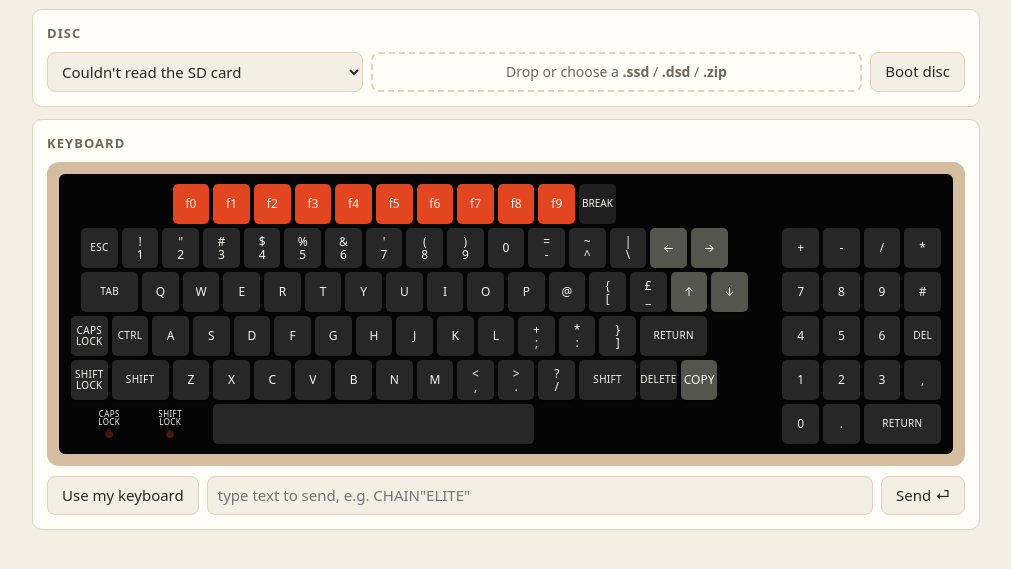
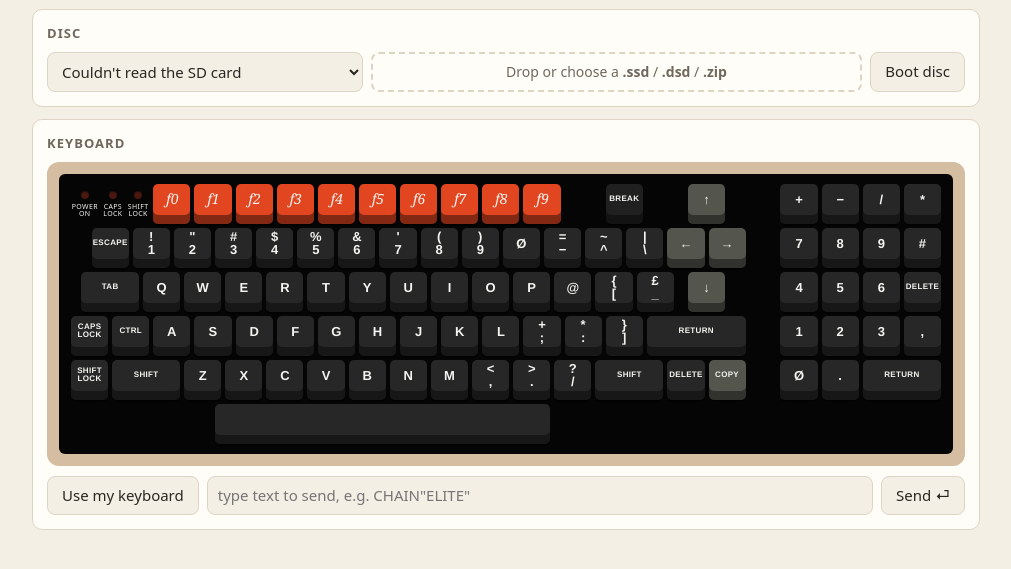
Before and after one commit to 8bitkick/rp2350-bbc-micro, a plain HTML site: page presto/web/index.html in a window 1280 px wide. Shown: the part 107-676 px from the top of the page, without its empty margins (134-1145 px from the left). Drawn offline with Linux system fonts and the light colour scheme; no server answers.

Commit message:
Web keyboard laid out as a Master 128's
From photographs of a Master 128: the cursor keys as its diamond (up in
the function row by BREAK, left and right ending the number row, down
ending the QWERTY row), DELETE and COPY under left and right, a wider
RETURN, the keypad level with the function row down to the Z row, and
POWER ON, CAPS LOCK and SHIFT LOCK as three LEDs left of f0 (POWER ON lit
while the Presto answers). Keycaps show the legend on the top face with
the skirt below, small bold capitals on the word keys, slashed zeros and
an italic f on the function keys.

```diff
--- a/presto/web/index.html
+++ b/presto/web/index.html
@@ -57,20 +57,21 @@ progress { width: 100%; height: 6px; margin-top: 8px; accent-color: var(--accent
 .empty { color: var(--muted); font-size: 14px; padding: 6px 8px; }
 /* the keyboard */
 #kbwrap { overflow-x: auto; }
-/* a grid of quarter keys, 21.5 keys wide: a Master 128's main keys (placed as on the BBC's case, from
-   the xr.bbcmic.ro model) and, to their right, its numeric keypad */
-#kbcase { background: var(--bbc-case); border-radius: 12px; padding: 12px; min-width: 852px; }
+/* a grid of quarter keys, 21.25 keys wide: a Master 128's keyboard as on its case (from photographs):
+   the main keys with the cursor diamond, and the numeric keypad to their right */
+#kbcase { background: var(--bbc-case); border-radius: 12px; padding: 12px; min-width: 842px; }
 #kb { background: var(--bbc-inlay); border-radius: 6px; padding: 10px; user-select: none; -webkit-user-select: none; touch-action: manipulation;
-      display: grid; grid-template-columns: repeat(86, 1fr); grid-auto-rows: 40px; gap: 4px 0; }
+      display: grid; grid-template-columns: repeat(85, 1fr); grid-auto-rows: 40px; gap: 4px 0; }
 #kb .frow { margin-bottom: 8px; }
-.k { height: 100%; margin: 0 2px; border-radius: 5px; background: var(--bbc-key); color: var(--bbc-legend); border: 0; padding: 0 2px; font-size: 12px; line-height: 1.1; display: flex; align-items: center; justify-content: center; text-align: center; cursor: pointer; box-shadow: 0 2px 0 rgba(0,0,0,.45); white-space: pre-line; }
-.k.f { background: var(--bbc-fkey); }
-.k.b { background: var(--bbc-break); font-size: 10px; }
-.k.c { font-size: 10px; letter-spacing: .03em; }
+/* a keycap: the legend sits on the top face, the darker skirt below it, as on the BBC's keys */
+.k { height: 100%; margin: 0 2px; border-radius: 5px; background: var(--bbc-key); color: var(--bbc-legend); border: 0; padding: 2px 2px 11px; font: 600 13px/1.05 "Helvetica Neue", Arial, sans-serif; display: flex; align-items: center; justify-content: center; text-align: center; cursor: pointer; box-shadow: inset 0 -9px 0 rgba(0,0,0,.42), 0 2px 0 rgba(0,0,0,.5); white-space: pre-line; }
+.k.f { background: var(--bbc-fkey); font: italic 500 14px/1 Georgia, "Times New Roman", serif; }
+.k.b { background: var(--bbc-break); font-size: 8px; font-weight: 700; letter-spacing: .04em; }
+.k.c { font-size: 8px; font-weight: 700; letter-spacing: .04em; }
 .k.a { background: var(--bbc-cursor); }
-/* the CAPS LOCK and SHIFT LOCK LEDs, left of the space bar */
-#leds { grid-row: 6; grid-column: 2 / span 12; display: flex; justify-content: space-around; align-items: center; }
-#leds div { display: flex; flex-direction: column; align-items: center; gap: 4px; font-size: 8px; line-height: 1; color: var(--bbc-legend); letter-spacing: .05em; text-align: center; white-space: pre-line; }
+/* POWER ON, CAPS LOCK and SHIFT LOCK: three LEDs at the left of the function keys */
+#leds { grid-row: 1; grid-column: 1 / span 8; display: flex; justify-content: space-around; align-items: center; }
+#leds div { display: flex; flex-direction: column-reverse; align-items: center; gap: 4px; font-size: 7px; line-height: 1; color: var(--bbc-legend); letter-spacing: .05em; text-align: center; white-space: pre-line; }
 .led { width: 8px; height: 8px; border-radius: 50%; background: #4a1810; box-shadow: inset 0 1px 1px rgba(0,0,0,.6); }
 .led.on { background: #ff3b22; box-shadow: 0 0 6px 1px rgba(255,70,40,.8); }
 .k.down { transform: translateY(2px); box-shadow: none; filter: brightness(1.6); }
@@ -122,19 +123,25 @@ const $ = id => document.getElementById(id);
 // --- keys, by their place in the BBC's keyboard matrix: row << 4 | column (hex)
 // [label, code, width in keys, class]: f function (red), b BREAK, c control (smaller legend), a cursor
 // keys and COPY (grey); a null code is a gap.
-// The main keys sit as on the BBC's case, measured from the xr.bbcmic.ro model and rounded to
-// quarter keys: the red keys start 1.2 keys right of 1, with BREAK straight after f9; rows step in
-// by 0.55, 0.73, 1.22. The Master's numeric keypad is on the right, from 17.5 keys in: its keys are
-// matrix columns 10-12 (the Master's INKEY table: keypad 0 is &6A, RETURN &3C).
+// Positions as on a Master 128's case (measured from photographs, rounded to quarter keys): the
+// function row with BREAK and the cursor diamond's up arrow; left and right end the number row,
+// down ends the QWERTY row, DELETE and COPY sit under left and right. The numeric keypad, 0.75 keys
+// right of the main keys, runs level with the function row down: its keys are matrix columns 10-12
+// (the Master's INKEY table: keypad 0 is &6A, RETURN &3C).
 const SHIFT = 0x00, CTRL = 0x01, BREAK = 'b';
 const F = 'f', C = 'c', B = 'b', A = 'a';
 const ROWS = [
-  [['',null,2.5],['f0',0x20,1,F],['f1',0x71,1,F],['f2',0x72,1,F],['f3',0x73,1,F],['f4',0x14,1,F],['f5',0x74,1,F],['f6',0x75,1,F],['f7',0x16,1,F],['f8',0x76,1,F],['f9',0x77,1,F],['BREAK',BREAK,1,B]],
-  [['',null,.25],['ESC',0x70,1,C],['!\n1',0x30],['"\n2',0x31],['#\n3',0x11],['$\n4',0x12],['%\n5',0x13],['&\n6',0x34],["'\n7",0x24],['(\n8',0x15],[')\n9',0x26],['0',0x27],['=\n-',0x17],['~\n^',0x18],['|\n\\',0x78],['←',0x19,1,A],['→',0x79,1,A],['',null,1.25],['+',0x3a],['-',0x3b],['/',0x4a],['*',0x5b]],
-  [['',null,.25],['TAB',0x60,1.5,C],['Q',0x10],['W',0x21],['E',0x22],['R',0x33],['T',0x23],['Y',0x44],['U',0x35],['I',0x25],['O',0x36],['P',0x37],['@',0x47],['{\n[',0x38],['£\n_',0x28],['↑',0x39,1,A],['↓',0x29,1,A],['',null,.75],['7',0x1b],['8',0x2a],['9',0x2b],['#',0x5a]],
-  [['CAPS\nLOCK',0x40,1,C],['CTRL',CTRL,1,C],['A',0x41],['S',0x51],['D',0x32],['F',0x43],['G',0x53],['H',0x54],['J',0x45],['K',0x46],['L',0x56],['+\n;',0x57],['*\n:',0x48],['}\n]',0x58],['RETURN',0x49,1.75,C],['',null,1.75],['4',0x7a],['5',0x7b],['6',0x1a],['DEL',0x4b,1,C]],
-  [['SHIFT\nLOCK',0x50,1,C],['SHIFT',SHIFT,1.5,C],['Z',0x61],['X',0x42],['C',0x52],['V',0x63],['B',0x64],['N',0x55],['M',0x65],['<\n,',0x66],['>\n.',0x67],['?\n/',0x68],['SHIFT',SHIFT,1.5,C],['DELETE',0x59,1,C],['COPY',0x69,1,A],['',null,1.5],['1',0x6b],['2',0x7c],['3',0x6c],[',',0x5c]],
-  [['',null,3.5],['',0x62,8],['',null,6],['0',0x6a],['.',0x4c],['RETURN',0x3c,2,C]],
+  [['',null,2],['ƒ0',0x20,1,F],['ƒ1',0x71,1,F],['ƒ2',0x72,1,F],['ƒ3',0x73,1,F],['ƒ4',0x14,1,F],['ƒ5',0x74,1,F],['ƒ6',0x75,1,F],['ƒ7',0x16,1,F],['ƒ8',0x76,1,F],['ƒ9',0x77,1,F],
+   ['',null,1],['BREAK',BREAK,1,B],['',null,1],['↑',0x39,1,A],['',null,1.25],['+',0x3a],['−',0x3b],['/',0x4a],['*',0x5b]],
+  [['',null,.5],['ESCAPE',0x70,1,C],['!\n1',0x30],['"\n2',0x31],['#\n3',0x11],['$\n4',0x12],['%\n5',0x13],['&\n6',0x34],["'\n7",0x24],['(\n8',0x15],[')\n9',0x26],['Ø',0x27],['=\n−',0x17],['~\n^',0x18],['|\n\\',0x78],['←',0x19,1,A],['→',0x79,1,A],
+   ['',null,.75],['7',0x1b],['8',0x2a],['9',0x2b],['#',0x5a]],
+  [['',null,.25],['TAB',0x60,1.5,C],['Q',0x10],['W',0x21],['E',0x22],['R',0x33],['T',0x23],['Y',0x44],['U',0x35],['I',0x25],['O',0x36],['P',0x37],['@',0x47],['{\n[',0x38],['£\n_',0x28],['',null,.25],['↓',0x29,1,A],
+   ['',null,1.25],['4',0x7a],['5',0x7b],['6',0x1a],['DELETE',0x4b,1,C]],
+  [['CAPS\nLOCK',0x40,1,C],['CTRL',CTRL,1,C],['A',0x41],['S',0x51],['D',0x32],['F',0x43],['G',0x53],['H',0x54],['J',0x45],['K',0x46],['L',0x56],['+\n;',0x57],['*\n:',0x48],['}\n]',0x58],['RETURN',0x49,2.5,C],
+   ['',null,.75],['1',0x6b],['2',0x7c],['3',0x6c],[',',0x5c]],
+  [['SHIFT\nLOCK',0x50,1,C],['SHIFT',SHIFT,1.75,C],['Z',0x61],['X',0x42],['C',0x52],['V',0x63],['B',0x64],['N',0x55],['M',0x65],['<\n,',0x66],['>\n.',0x67],['?\n/',0x68],['SHIFT',SHIFT,1.75,C],['DELETE',0x59,1,C],['COPY',0x69,1,A + ' ' + C],
+   ['',null,.75],['Ø',0x6a],['.',0x4c],['RETURN',0x3c,2,C]],
+  [['',null,3.5],['',0x62,8.25]],
 ];
 const hex = c => c.toString(16);
 const down = c => c === BREAK ? 'b' : 'd' + hex(c), up = c => c === BREAK ? '' : 'u' + hex(c);
@@ -168,7 +175,7 @@ const kb = $('kb');
 const ledEls = {};
 const ledRow = document.createElement('div');
 ledRow.id = 'leds';
-for (const [bit, name] of [[1, 'CAPS\nLOCK'], [2, 'SHIFT\nLOCK']]) {
+for (const [bit, name] of [[8, 'POWER\nON'], [1, 'CAPS\nLOCK'], [2, 'SHIFT\nLOCK']]) {
   const d = document.createElement('div');
   const led = document.createElement('span');
   led.className = 'led';
@@ -299,7 +306,8 @@ async function api(path, body, method = 'POST') {
 function show(s) {
   status = s;
   $('turbo').classList.toggle('on', s.turbo);
-  for (const bit in ledEls) ledEls[bit].classList.toggle('on', !!(s.leds & bit));
+  const lit = s.leds | 8;   // POWER ON: lit while the Presto answers
+  for (const bit in ledEls) ledEls[bit].classList.toggle('on', !!(lit & bit));
   $('stats').innerHTML = `<span class="conn"><span class="dot ok"></span>Connected to Pimoroni Presto</span>` +
     `<span class="group"><span>core 0 <b>${s.core0}%</b></span><span>core 1 <b>${s.core1}%</b></span>` +
     `<span><b>${s.mhz}</b> MHz</span><span><b>${s.temp}</b> °C</span><span>free RAM <b>${Math.round(s.free / 1024)} KB</b></span></span>`;
```
